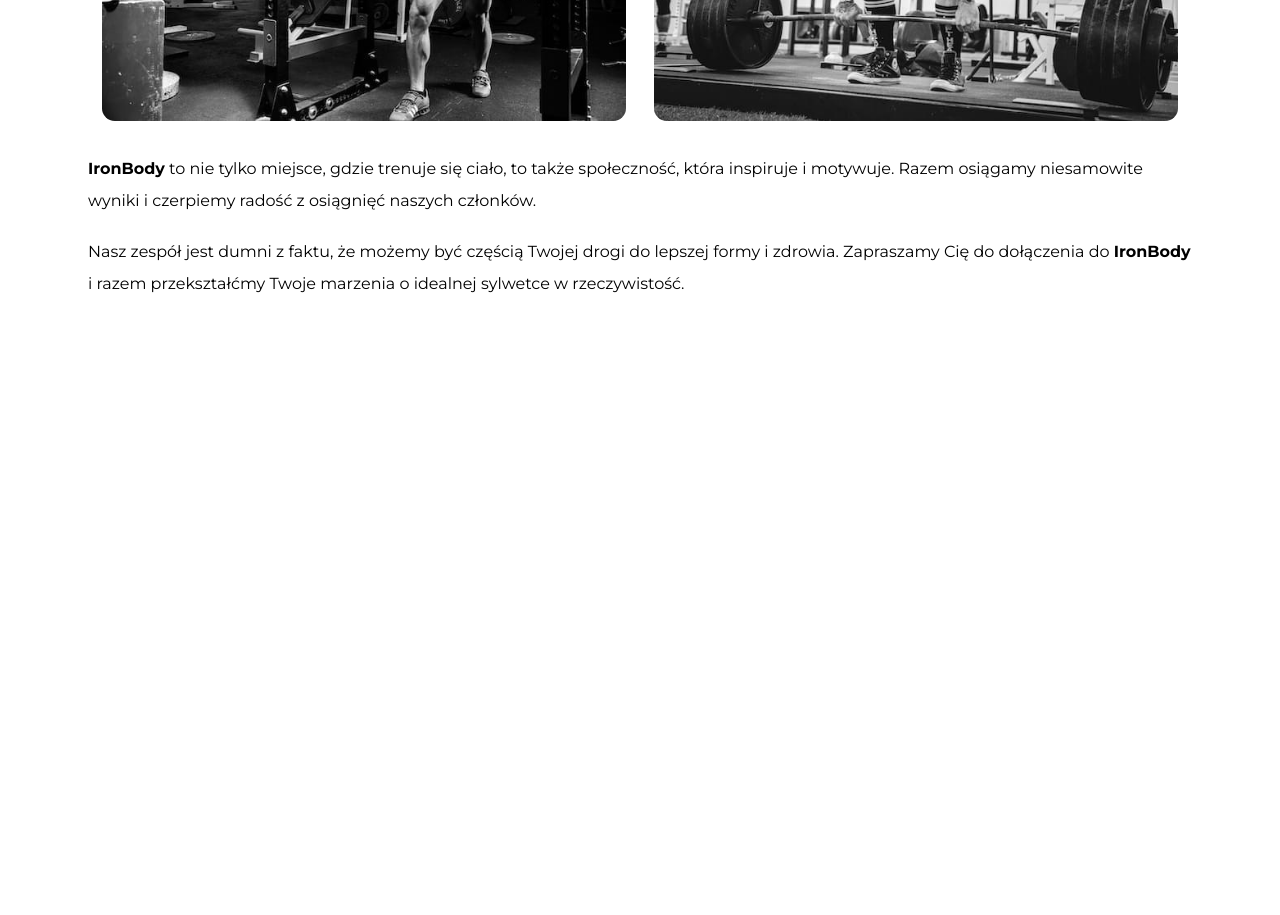
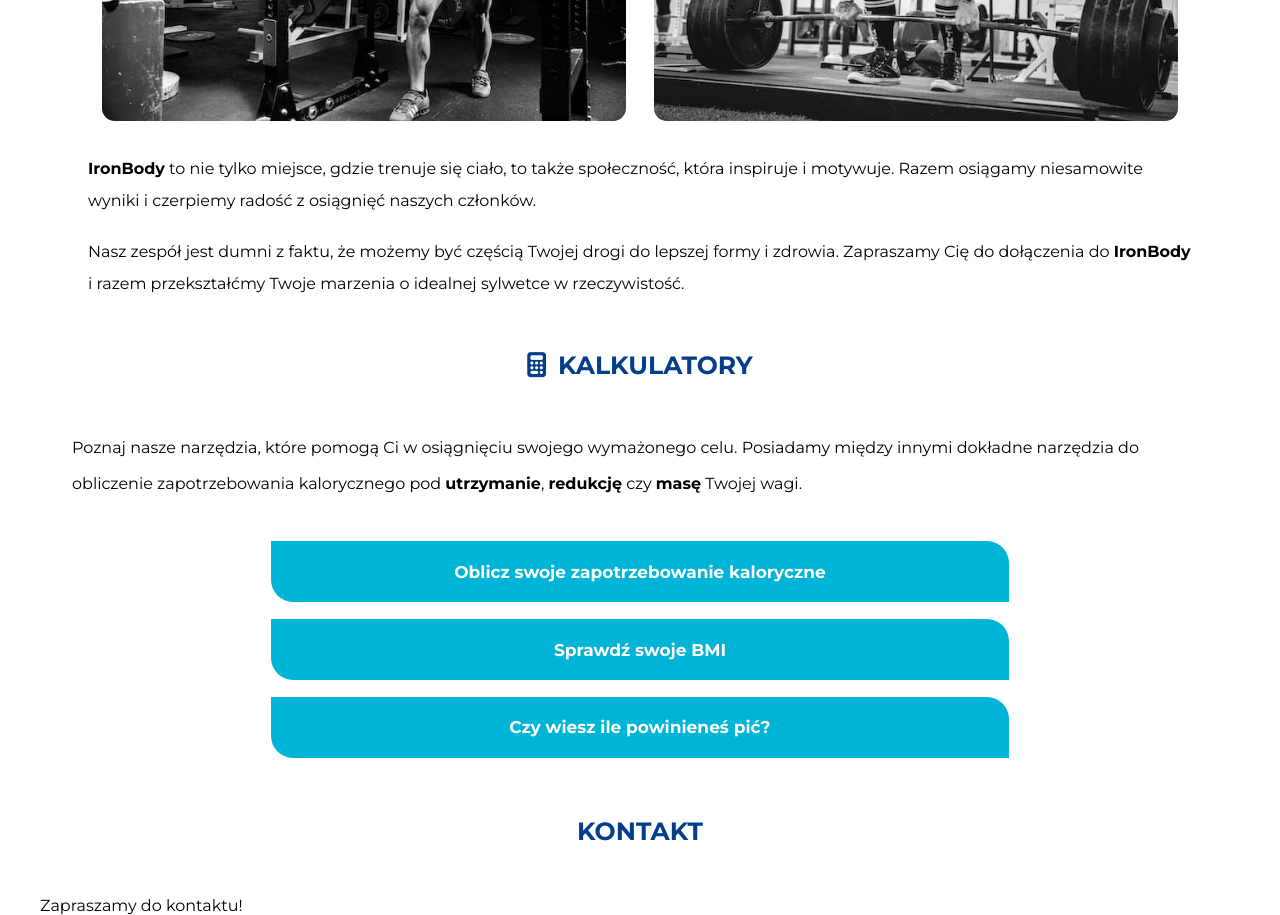
Before and after one commit to szymonhalerz/ironBody, a website: page index.html in a window 1280 px wide. Shown: the part 1072-1987 px from the top of the page. Before the commit the page ends 1372 px from the top, so only its background shows below. Drawn offline with Linux system fonts and the light colour scheme.

Commit message:
Added section calculators

```diff
--- a/index.html
+++ b/index.html
@@ -28,7 +28,7 @@
 					<nav class="nav nav-desktop">
 						<a class="nav__link active" href="#home">Home</a>
 						<a class="nav__link" href="#aboutus">O nas</a>
-						<a class="nav__link" href="#calcultors">Kalkulatory</a>
+						<a class="nav__link" href="#calculators">Kalkulatory</a>
 						<a class="nav__link" href="blog.html">Blog</a>
 						<a class="nav__link" href="contact.html">Kontakt</a>
 					</nav>
@@ -36,7 +36,7 @@
 					<nav class="nav nav-mobile">
 						<a class="nav__link" href="index.html">Home</a>
 						<a class="nav__link" href="#aboutus">O nas</a>
-						<a class="nav__link" href="#calcultors">Kalkulatory</a>
+						<a class="nav__link" href="#calculators">Kalkulatory</a>
 						<a class="nav__link" href="blog.html">Blog</a>
 						<a class="nav__link" href="contact.html">Kontakt</a>
 					</nav>
@@ -105,6 +105,32 @@
 						</p>
 					</div>
 				</div>
+
+				<div class="calculators" id="calculators">
+					<h2 class="head-title"><i class="fa-solid fa-calculator"></i> Kalkulatory</h2>
+
+					<p class="about-calculator">
+						Poznaj nasze narzędzia, które pomogą Ci w osiągnięciu swojego wymażonego celu. Posiadamy między innymi
+						dokładne narzędzia do obliczenie zapotrzebowania kalorycznego pod <span class="bold">utrzymanie</span>,
+						<span class="bold">redukcję</span> czy <span class="bold">masę</span> Twojej wagi.
+					</p>
+
+					<div class="links-box">
+						<a href="#" class="link hmm">Oblicz swoje zapotrzebowanie kaloryczne</a>
+						<a href="#" class="link hmm">Sprawdź swoje BMI</a>
+						<a href="#" class="link hmm">Czy wiesz ile powinieneś pić?</a>
+					</div>
+				</div>
+
+				<div class="contact" id="contact">
+					<h2 class="head-title">Kontakt</h2>
+
+					<p class="contact-text">Zapraszamy do kontaktu!</p>
+
+					<div class="contact-box">
+
+					</div>
+				</div>
 			</div>
 		</main>
 
--- a/src/sass/main.scss
+++ b/src/sass/main.scss
@@ -16,6 +16,7 @@ body {
 html {
 	font-size: 62.5%;
 	scroll-behavior: smooth;
+	scroll-padding-top: 125px;
 }
 
 body {
@@ -37,6 +38,10 @@ body {
 	text-transform: uppercase;
 	font-size: 2rem;
 	color: c.$navy;
+}
+
+.bold {
+	font-weight: bold;
 }
 
 // header
@@ -187,10 +192,6 @@ body {
 			margin-bottom: 1.2em;
 			font-size: 1.5rem;
 			line-height: 1.7em;
-
-			.bold {
-				font-weight: bold;
-			}
 		}
 	}
 
@@ -219,7 +220,58 @@ body {
 	}
 }
 
+//calculators
+.calculators {
+	padding: 0em 1em;
+
+	.head-title {
+		.fa-calculator {
+			margin-right: 0.2em;
+		}
+	}
+
+	.about-calculator {
+		margin-bottom: 1em;
+		font-size: 1.5rem;
+		line-height: 1.7em;
+	}
+
+	.links-box {
+		display: flex;
+		flex-direction: column;
+		justify-content: space-between;
+		align-items: center;
+
+		.link {
+			display: inline-block;
+			text-align: center;
+			margin: 0.5em;
+			padding: 0.7em 1.5em;
+			width: 95%;
+			font-size: 1.5rem;
+			font-weight: bold;
+			text-decoration: none;
+			background-color: c.$blue;
+			color: c.$white;
+			border-top-right-radius: 1.3em;
+			border-bottom-left-radius: 1.3em;
+			cursor: pointer;
+			transition: background-color 0.3s, border-radius 0.3s, transform 0.3s;
+
+			&:hover {
+				background-color: c.$light-navy;
+				border-radius: 1.3em;
+				transform: scale(1.1);
+			}
+		}
+	}
+}
+
 @media (min-width: 568px) {
+	.head-title {
+		font-size: 2.3rem;
+	}
+
 	// header
 	.header {
 		.navbar {
@@ -257,10 +309,6 @@ body {
 		}
 	}
 
-	.head-title {
-		font-size: 2.3rem;
-	}
-
 	//aboutus
 	.aboutus {
 		padding: 0em 2em;
@@ -285,9 +333,32 @@ body {
 			}
 		}
 	}
+
+	//calculators
+	.calculators {
+		padding: 0em 2em;
+
+		.about-calculator {
+			margin-bottom: 1.3em;
+			font-size: 1.6rem;
+			line-height: 2em;
+		}
+
+		.links-box {
+			.link {
+				padding: 1.2em 1.5em;
+				width: 90%;
+				font-size: 1.6rem;
+			}
+		}
+	}
 }
 
 @media (min-width: 768px) {
+	.head-title {
+		font-size: 2.5rem;
+	}
+
 	//hero-banner
 	.hero-banner {
 		height: 55vh;
@@ -307,10 +378,6 @@ body {
 	.aboutus {
 		padding: 0em 2em;
 
-		.head-title {
-			font-size: 2.5rem;
-		}
-
 		.images-section {
 			margin: 1.5em 0em;
 
@@ -319,6 +386,21 @@ body {
 					margin-bottom: 1.5em;
 					width: 80%;
 				}
+			}
+		}
+	}
+
+	//calculators
+	.calculators {
+		.about-calculator {
+			margin-bottom: 1.5em;
+			line-height: 2.2em;
+		}
+
+		.links-box {
+			.link {
+				width: 85%;
+				font-size: 1.7rem;
 			}
 		}
 	}
@@ -399,6 +481,19 @@ body {
 			}
 		}
 	}
+
+	//calculators
+	.calculators {
+		.about-calculator {
+			margin-bottom: 2em;
+		}
+
+		.links-box {
+			.link {
+				width: 75%;
+			}
+		}
+	}
 }
 
 @media (min-width: 1200px) {
@@ -408,4 +503,13 @@ body {
 		background-size: cover;
 		background-position-y: 10%;
 	}
+
+	//calculators
+	.calculators {
+		.links-box {
+			.link {
+				width: 65%;
+			}
+		}
+	}
 }
```
Also changed, not shown: dist/css/main.min.css.
